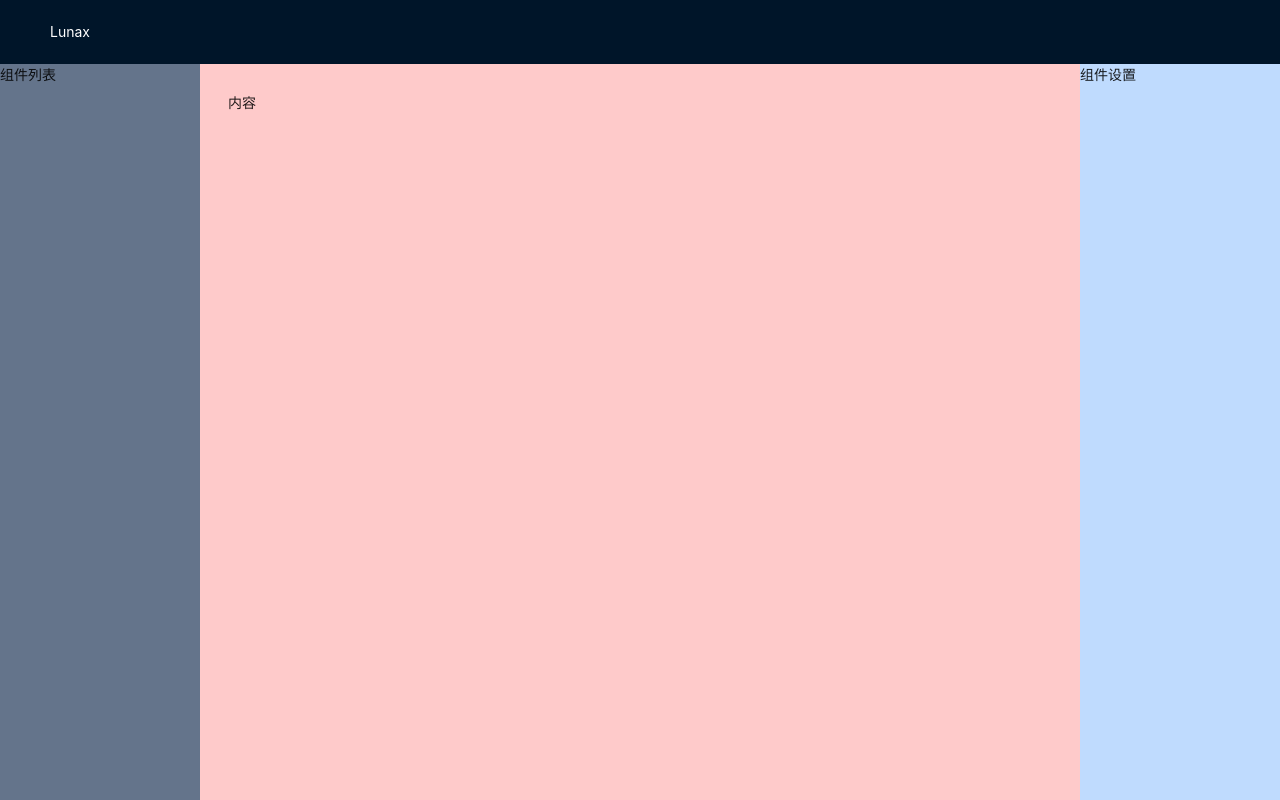
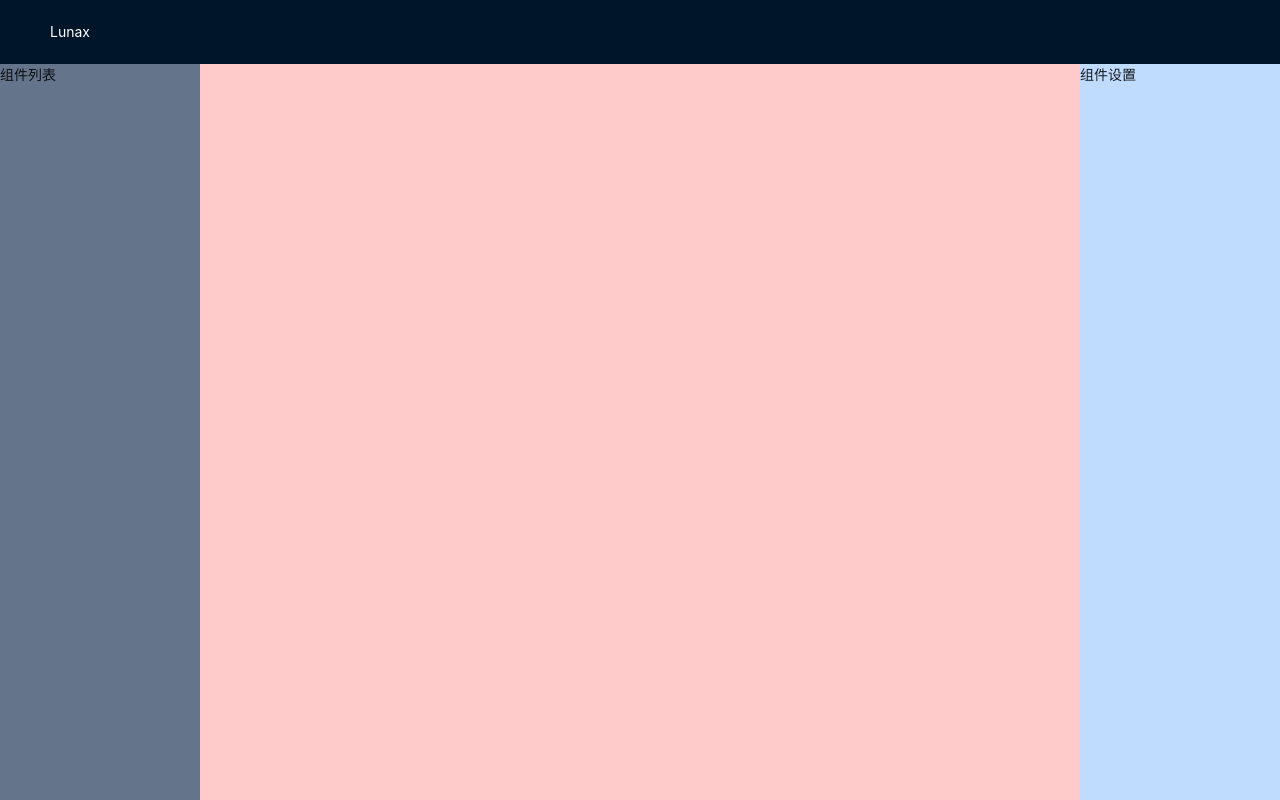
Before and after one commit to jerry-lllman/luna, a React (Vite) app in the folder packages/client/: page /editor in a window 1280 px wide. Built offline with nearby package versions, Linux system fonts and the light colour scheme.

Commit message:
chore: 添加antdfu/eslint zustand

```diff
--- a/packages/client/package.json
+++ b/packages/client/package.json
@@ -11,11 +11,14 @@
   },
   "dependencies": {
     "antd": "^5.4.5",
+    "nanoid": "^4.0.2",
     "react": "^18.2.0",
     "react-dom": "^18.2.0",
-    "react-router-dom": "^6.10.0"
+    "react-router-dom": "^6.10.0",
+    "zustand": "^4.3.7"
   },
   "devDependencies": {
+    "@antfu/eslint-config-react": "^0.38.5",
     "@types/react": "^18.0.28",
     "@types/react-dom": "^18.0.11",
     "@typescript-eslint/eslint-plugin": "^5.57.1",
--- a/packages/client/src/pages/Editor/index.tsx
+++ b/packages/client/src/pages/Editor/index.tsx
@@ -1,7 +1,11 @@
 import Layouts from "@/layouts";
+import useEditorStore from "@/store/editor";
 import { Layout } from "antd";
 
 export default function Editor() {
+
+	const components = useEditorStore(state => state.components)
+
 	return (
 		<Layouts showHeader title="Lunax">
 			<Layout className="h-full">
@@ -9,7 +13,11 @@ export default function Editor() {
 					组件列表
 				</Layout.Sider>
 				<Layout.Content className=" p-7 bg-red-200">
-					内容
+					<div>
+						{
+							components.map(item => item.props.text)
+						}
+					</div>
 				</Layout.Content>
 				<Layout.Sider className="bg-blue-200">
 					组件设置
--- /dev/null
+++ b/packages/client/src/store/editor.ts
@@ -0,0 +1,24 @@
+import { create } from 'zustand'
+import { nanoid } from 'nanoid'
+
+export interface EditorProps {
+	// 渲染数组
+	components: ComponentData[]
+	// 当前编辑元素 id
+	currentElement: string
+}
+
+interface ComponentData {
+	props: { [key: string]: any }
+	// 组件唯一 id
+	id: string
+	// 组件库名称 l-text、l-image 等
+	name: string
+}
+
+const useEditorStore = create<EditorProps>((set) => ({
+	components: [],
+	currentElement: '',
+}))
+
+export default useEditorStore
```
Also changed, not shown: packages/client/.eslintrc.cjs, 1 other file (tests, documents, lock files or other folders).
